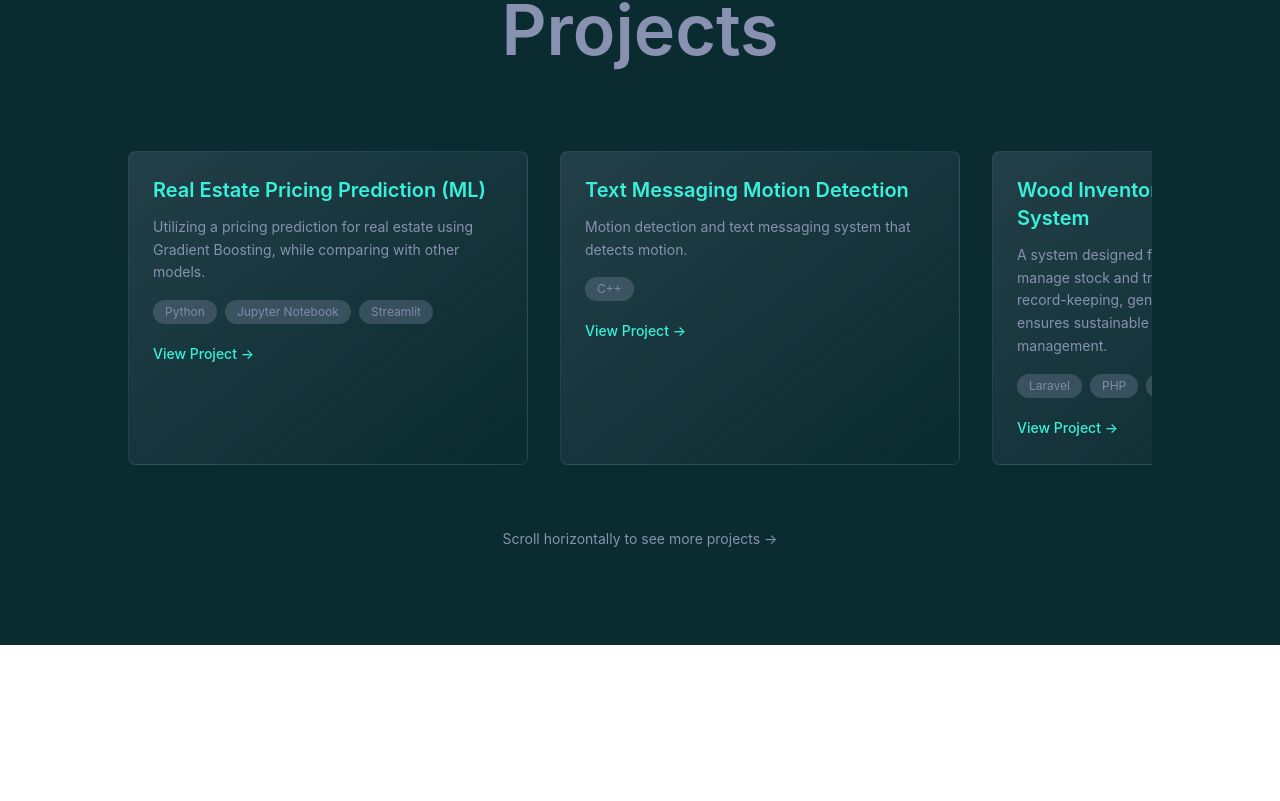
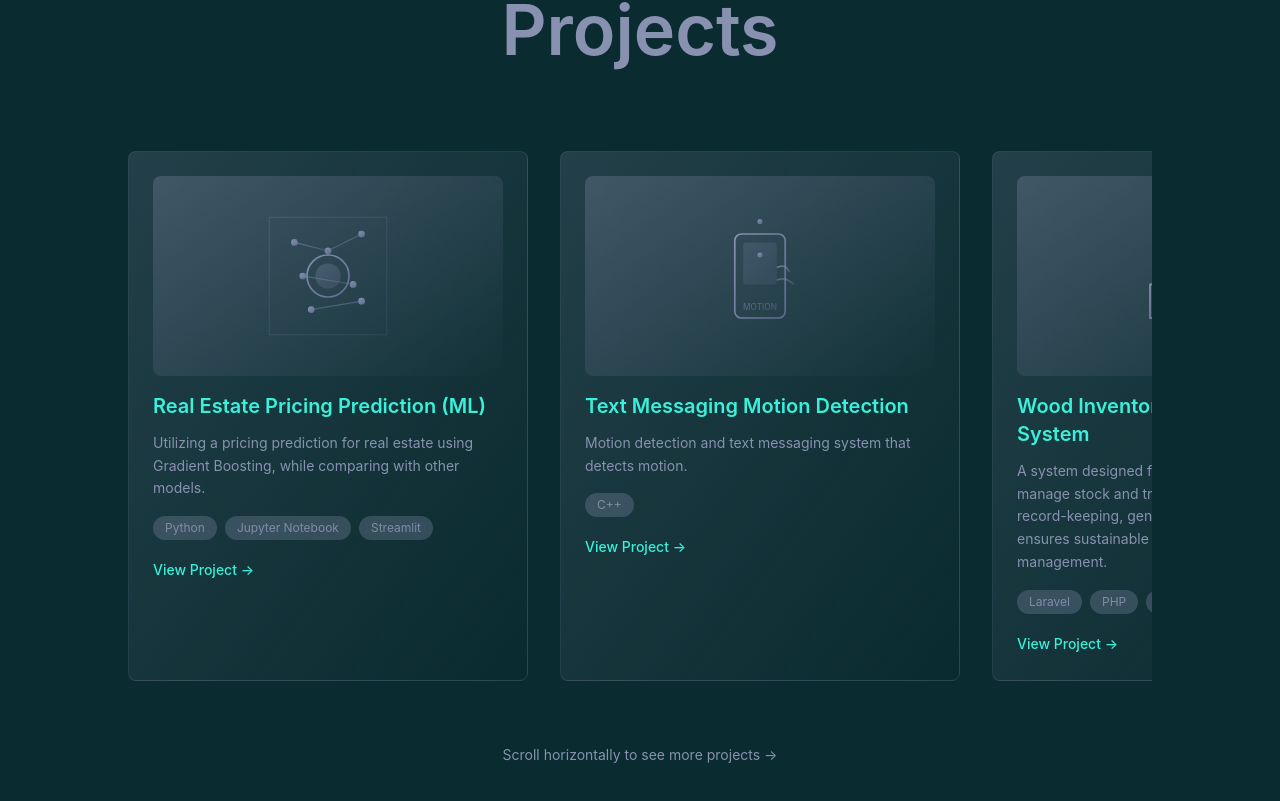
Before and after one commit to JayLao27/m-portfolio, a React (Vite) app: page / in a window 1280 px wide. Shown: the part 1755-2556 px from the top of the page. Before the commit the page ends 2400 px from the top, so only its background shows below. Built offline with nearby package versions, Linux system fonts and the light colour scheme.

Commit message:
feat: add project icons for ML, Motion, Inventory, and Audio sections

```diff
--- /dev/null
+++ b/src/components/ProjectIcons.tsx
@@ -0,0 +1,185 @@
+import React from 'react'
+
+// Machine Learning / Real Estate Icon
+export const MLIcon: React.FC<{ isDarkMode: boolean }> = ({ isDarkMode }) => (
+  <svg
+    viewBox="0 0 200 200"
+    className="w-full h-full"
+    fill="none"
+    xmlns="http://www.w3.org/2000/svg"
+  >
+    <defs>
+      <linearGradient id="mlGradient" x1="0%" y1="0%" x2="100%" y2="100%">
+        <stop offset="0%" stopColor={isDarkMode ? '#8892B0' : '#1DD0A7'} />
+        <stop offset="100%" stopColor={isDarkMode ? '#5B6B8F' : '#0F9B6E'} />
+      </linearGradient>
+    </defs>
+
+    {/* Grid background */}
+    <rect x="30" y="30" width="140" height="140" stroke="url(#mlGradient)" strokeWidth="1" opacity="0.3" />
+
+    {/* Data points */}
+    <circle cx="60" cy="60" r="4" fill="url(#mlGradient)" />
+    <circle cx="100" cy="70" r="4" fill="url(#mlGradient)" />
+    <circle cx="140" cy="50" r="4" fill="url(#mlGradient)" />
+    <circle cx="70" cy="100" r="4" fill="url(#mlGradient)" />
+    <circle cx="130" cy="110" r="4" fill="url(#mlGradient)" />
+    <circle cx="80" cy="140" r="4" fill="url(#mlGradient)" />
+    <circle cx="140" cy="130" r="4" fill="url(#mlGradient)" />
+
+    {/* Connection lines */}
+    <line x1="60" y1="60" x2="100" y2="70" stroke="url(#mlGradient)" strokeWidth="1.5" opacity="0.5" />
+    <line x1="100" y1="70" x2="140" y2="50" stroke="url(#mlGradient)" strokeWidth="1.5" opacity="0.5" />
+    <line x1="70" y1="100" x2="130" y2="110" stroke="url(#mlGradient)" strokeWidth="1.5" opacity="0.5" />
+    <line x1="80" y1="140" x2="140" y2="130" stroke="url(#mlGradient)" strokeWidth="1.5" opacity="0.5" />
+
+    {/* Center circle */}
+    <circle cx="100" cy="100" r="25" stroke="url(#mlGradient)" strokeWidth="2" />
+    <circle cx="100" cy="100" r="15" fill="url(#mlGradient)" opacity="0.3" />
+  </svg>
+)
+
+// Motion Detection / IoT Icon
+export const MotionIcon: React.FC<{ isDarkMode: boolean }> = ({ isDarkMode }) => (
+  <svg
+    viewBox="0 0 200 200"
+    className="w-full h-full"
+    fill="none"
+    xmlns="http://www.w3.org/2000/svg"
+  >
+    <defs>
+      <linearGradient id="motionGradient" x1="0%" y1="0%" x2="100%" y2="100%">
+        <stop offset="0%" stopColor={isDarkMode ? '#8892B0' : '#1DD0A7'} />
+        <stop offset="100%" stopColor={isDarkMode ? '#5B6B8F' : '#0F9B6E'} />
+      </linearGradient>
+    </defs>
+
+    {/* Device body */}
+    <rect x="70" y="50" width="60" height="100" rx="8" stroke="url(#motionGradient)" strokeWidth="2" />
+
+    {/* Screen */}
+    <rect x="80" y="60" width="40" height="50" rx="4" fill="url(#motionGradient)" opacity="0.2" />
+
+    {/* Sensor dot */}
+    <circle cx="100" cy="75" r="3" fill="url(#motionGradient)" />
+
+    {/* Motion waves */}
+    <path
+      d="M 120 90 Q 130 85 135 95"
+      stroke="url(#motionGradient)"
+      strokeWidth="2"
+      opacity="0.7"
+    />
+    <path
+      d="M 120 105 Q 130 100 140 110"
+      stroke="url(#motionGradient)"
+      strokeWidth="2"
+      opacity="0.5"
+    />
+
+    {/* Antenna */}
+    <line x1="100" y1="50" x2="100" y2="35" stroke="url(#motionGradient)" strokeWidth="2" />
+    <circle cx="100" cy="35" r="3" fill="url(#motionGradient)" />
+
+    {/* Text label */}
+    <text x="100" y="140" textAnchor="middle" fontSize="10" fill="url(#motionGradient)" opacity="0.6">
+      MOTION
+    </text>
+  </svg>
+)
+
+// Inventory Management Icon
+export const InventoryIcon: React.FC<{ isDarkMode: boolean }> = ({ isDarkMode }) => (
+  <svg
+    viewBox="0 0 200 200"
+    className="w-full h-full"
+    fill="none"
+    xmlns="http://www.w3.org/2000/svg"
+  >
+    <defs>
+      <linearGradient id="inventoryGradient" x1="0%" y1="0%" x2="100%" y2="100%">
+        <stop offset="0%" stopColor={isDarkMode ? '#8892B0' : '#1DD0A7'} />
+        <stop offset="100%" stopColor={isDarkMode ? '#5B6B8F' : '#0F9B6E'} />
+      </linearGradient>
+    </defs>
+
+    {/* Stack boxes */}
+    <g>
+      {/* Bottom box */}
+      <rect x="50" y="110" width="50" height="40" stroke="url(#inventoryGradient)" strokeWidth="2" />
+      <path
+        d="M 50 110 L 60 100 L 110 100 L 100 110 Z"
+        fill="url(#inventoryGradient)"
+        opacity="0.2"
+      />
+
+      {/* Middle box */}
+      <rect x="60" y="75" width="50" height="40" stroke="url(#inventoryGradient)" strokeWidth="2" />
+      <path
+        d="M 60 75 L 70 65 L 120 65 L 110 75 Z"
+        fill="url(#inventoryGradient)"
+        opacity="0.3"
+      />
+
+      {/* Top box */}
+      <rect x="70" y="40" width="50" height="40" stroke="url(#inventoryGradient)" strokeWidth="2" />
+      <path
+        d="M 70 40 L 80 30 L 130 30 L 120 40 Z"
+        fill="url(#inventoryGradient)"
+        opacity="0.4"
+      />
+    </g>
+
+    {/* Checkmark */}
+    <path
+      d="M 140 55 L 145 60 L 155 45"
+      stroke="url(#inventoryGradient)"
+      strokeWidth="2.5"
+      strokeLinecap="round"
+      strokeLinejoin="round"
+    />
+  </svg>
+)
+
+// Audio Library Icon
+export const AudioIcon: React.FC<{ isDarkMode: boolean }> = ({ isDarkMode }) => (
+  <svg
+    viewBox="0 0 200 200"
+    className="w-full h-full"
+    fill="none"
+    xmlns="http://www.w3.org/2000/svg"
+  >
+    <defs>
+      <linearGradient id="audioGradient" x1="0%" y1="0%" x2="100%" y2="100%">
+        <stop offset="0%" stopColor={isDarkMode ? '#8892B0' : '#1DD0A7'} />
+        <stop offset="100%" stopColor={isDarkMode ? '#5B6B8F' : '#0F9B6E'} />
+      </linearGradient>
+    </defs>
+
+    {/* Sound waves */}
+    <circle cx="100" cy="100" r="20" stroke="url(#audioGradient)" strokeWidth="2" />
+    <circle cx="100" cy="100" r="35" stroke="url(#audioGradient)" strokeWidth="2" opacity="0.5" />
+    <circle cx="100" cy="100" r="50" stroke="url(#audioGradient)" strokeWidth="2" opacity="0.3" />
+
+    {/* Speaker dot */}
+    <circle cx="100" cy="100" r="8" fill="url(#audioGradient)" />
+
+    {/* Music note */}
+    <g transform="translate(140, 60)">
+      <circle cx="0" cy="0" r="5" fill="url(#audioGradient)" />
+      <line x1="0" y1="5" x2="0" y2="20" stroke="url(#audioGradient)" strokeWidth="2" />
+      <path
+        d="M 0 20 Q 10 22 15 15"
+        stroke="url(#audioGradient)"
+        strokeWidth="2"
+        fill="none"
+      />
+    </g>
+
+    {/* Second music note */}
+    <g transform="translate(60, 70)">
+      <circle cx="0" cy="0" r="4" fill="url(#audioGradient)" opacity="0.7" />
+      <line x1="0" y1="4" x2="0" y2="18" stroke="url(#audioGradient)" strokeWidth="1.5" opacity="0.7" />
+    </g>
+  </svg>
+)
--- a/src/components/section/projects.tsx
+++ b/src/components/section/projects.tsx
@@ -1,4 +1,5 @@
 import React from 'react'
+import { MLIcon, MotionIcon, InventoryIcon, AudioIcon } from '../ProjectIcons'
 
 interface Project {
   id: number
@@ -65,6 +66,14 @@ export const Projects: React.FC<{ isDarkMode: boolean }> = ({ isDarkMode }) => {
                   : 'bg-gradient-to-br from-[rgba(10,43,47,0.1)] to-transparent border border-[rgba(10,43,47,0.1)] hover:border-[rgba(10,43,47,0.3)]'
               }`}
             >
+              {/* Project Icon */}
+              <div className="w-full h-[200px] rounded-lg mb-4 bg-gradient-to-br from-[rgba(136,146,176,0.3)] to-transparent overflow-hidden flex items-center justify-center p-4">
+                {project.id === 1 && <MLIcon isDarkMode={isDarkMode} />}
+                {project.id === 2 && <MotionIcon isDarkMode={isDarkMode} />}
+                {project.id === 3 && <InventoryIcon isDarkMode={isDarkMode} />}
+                {project.id === 4 && <AudioIcon isDarkMode={isDarkMode} />}
+              </div>
+
               {/* Project Content */}
               <h3
                 className={`text-xl font-semibold mb-3 ${isDarkMode ? 'text-highlight' : 'text-[#E1E8FF]'}`}
```
